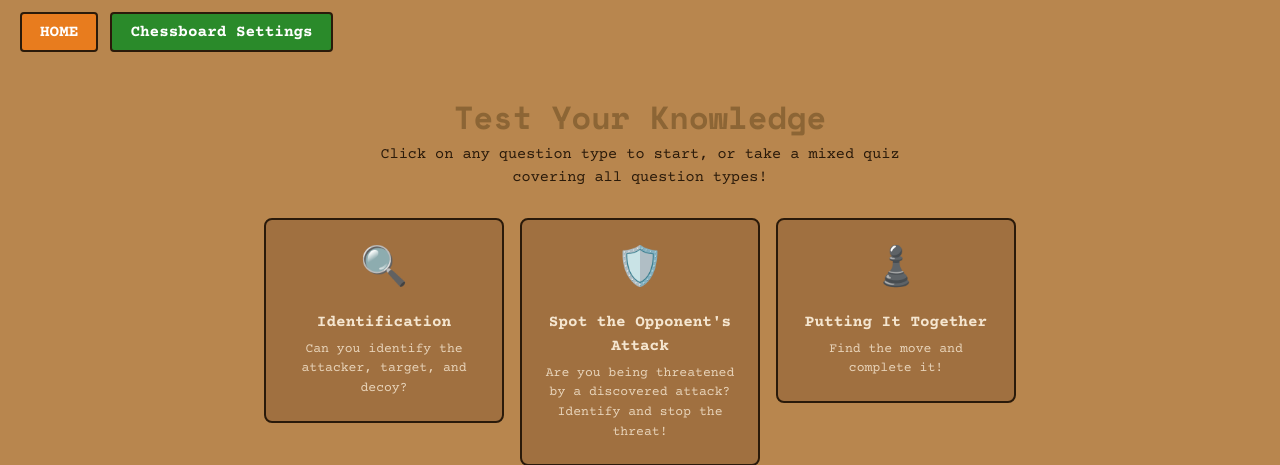
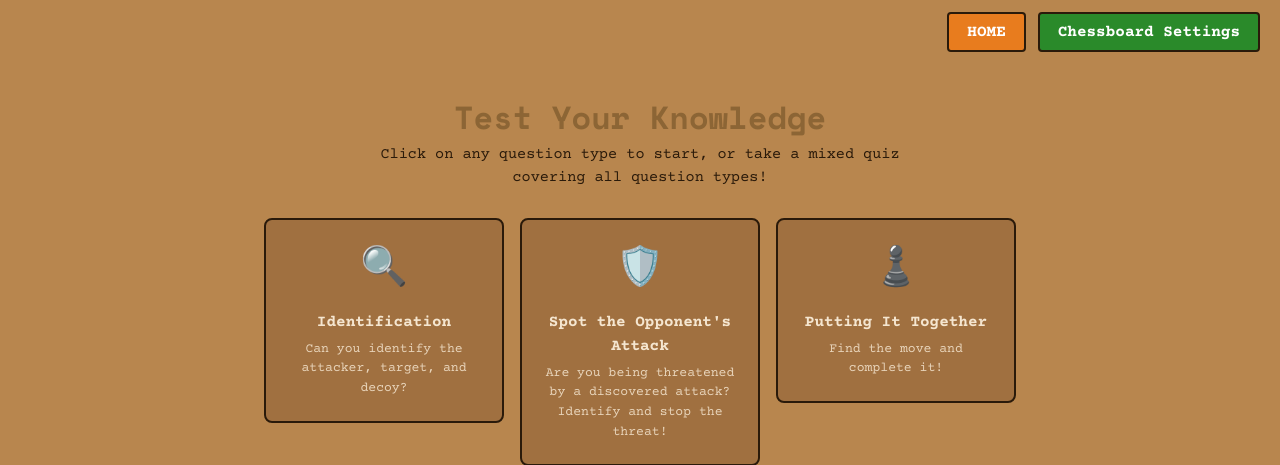
Before and after one commit to sihnat24/chess-discovered-attacks, a Flask app: page /quiz in a window 1280 px wide. Shown: the top 465 px of the page. Run offline with Flask 3, Linux system fonts and the light colour scheme.

Commit message:
switched lcoatino of nav buttons to adhere with standard website layouts

```diff
--- a/static/js/learn.js
+++ b/static/js/learn.js
@@ -1,6 +1,6 @@
 /**
- * learn.js
- * handles the learn page boards — renders static illustration boards for each lesson
+ * learn js summary
+ * this coe handles the learn page boards  andrenders static illustration boards for each lesson
  * and manages the attacker-type toggle on lesson 2
  */
 
@@ -53,7 +53,7 @@ $(document).ready(function () {
     if (!pieces) return;
 
     if (LESSON_NUM === 2) {
-        // lesson 2 uses a toggle board; initialize it with the bishop example by default
+        // lesson 2 uses a toggle board; initialize it with the bihop example by default
         renderBoard(boardEl, pieces['Bishop'], { clickable: null });
     } else if (Array.isArray(pieces)) {
         renderBoard(boardEl, pieces, { clickable: null });
--- a/static/js/quiz.js
+++ b/static/js/quiz.js
@@ -1,5 +1,5 @@
 /**
- * quiz.js
+ * short lil summary of quiz.js
  * handles all quiz page interactivity:
  * - renders the chessboard with clickable pieces for the active side
  * - submits the selected square as an answer via ajax and evaluates the response
--- a/templates/base.html
+++ b/templates/base.html
@@ -21,7 +21,7 @@
     * { box-sizing: border-box; }
     body { background: var(--tan); color: var(--text); font-family: 'Courier Prime','Courier New',monospace; min-height: 100vh; }
 
-    .chess-nav { display:flex; gap:12px; padding:12px 20px; background:var(--tan); align-items:center; }
+    .chess-nav { display:flex; gap:12px; padding:12px 20px; background:var(--tan); align-items:center; justify-content:flex-end; }
     .btn-nav { font-family:inherit; font-weight:700; font-size:1rem; border:2.5px solid var(--text); border-radius:4px; padding:6px 18px; text-decoration:none; cursor:pointer; transition:filter 0.15s; }
     .btn-nav:hover { filter:brightness(1.12); }
     .btn-home-nav { background:var(--orange-btn); color:#fff; }
```
